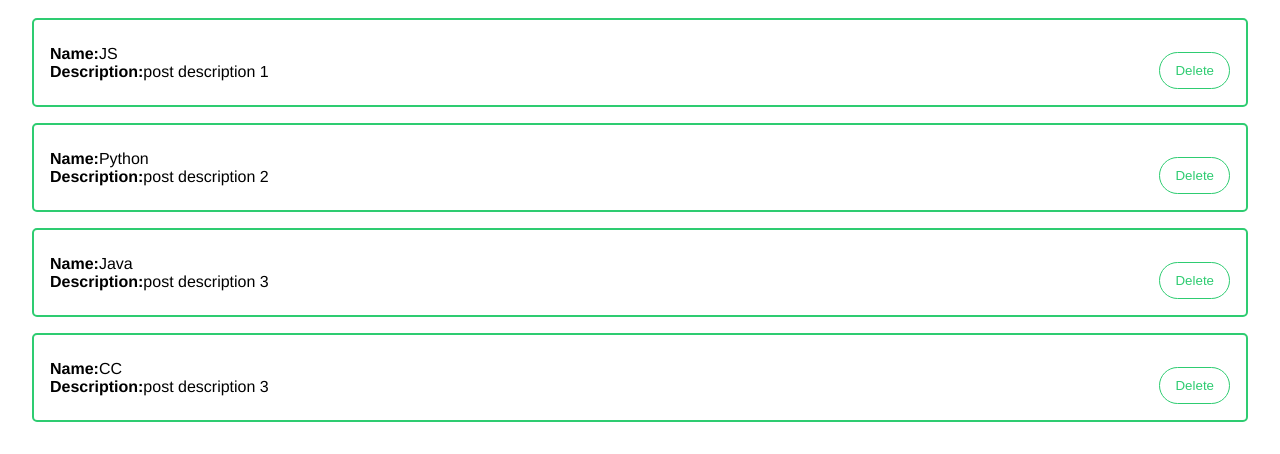
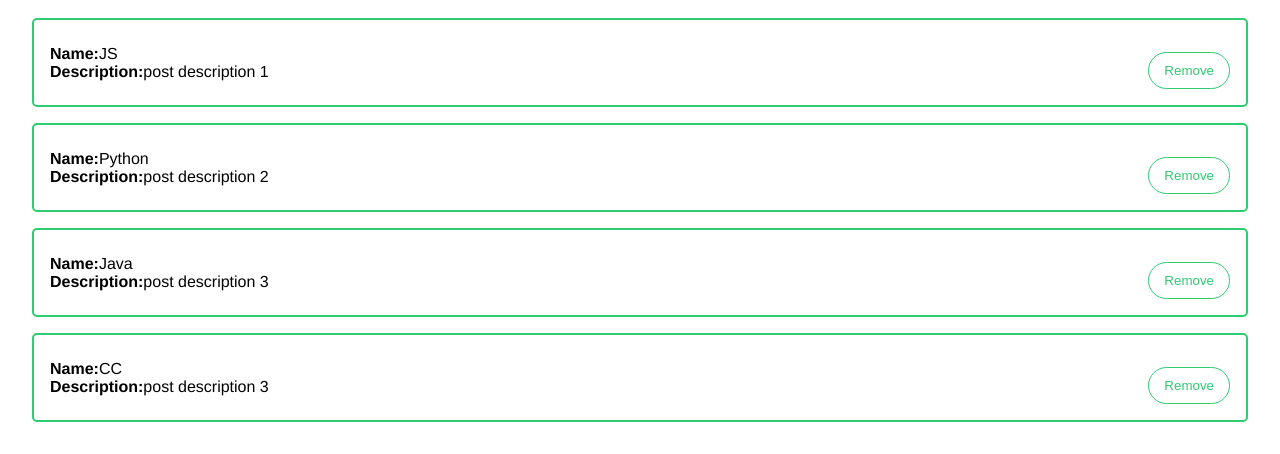
Before and after one commit to mvmoshchovskyi/developmentEnv, a Vue app: page /posts in a window 1280 px wide. Shown: the part 257-711 px from the top of the page. Built offline with nearby package versions, Linux system fonts and the light colour scheme.

Commit message:
Create Custom UI components

```diff
--- a/src/App.vue
+++ b/src/App.vue
@@ -15,12 +15,19 @@
   posts.push(newPost);
 };
 
+const removePost = (id: number): void => {
+  const index = posts.findIndex(post =>  post.id === id);
+  if (index !== -1) {
+    posts.splice(index, 1); // Remove the post using splice
+  }
+};
+
 </script>
 
 <template>
   <div class="app">
     <post-form @create="createPost"/>
-    <post-list :posts="posts"/>
+    <post-list :posts="posts" @remove="removePost" />
   </div>
 </template>
 
--- a/src/components/PostForm.vue
+++ b/src/components/PostForm.vue
@@ -1,6 +1,7 @@
 <script setup lang="ts">
 import { reactive } from 'vue';
 import { Post } from '@/types/post.ts';
+import CustomInput from '@/components/UI/CustomInput.vue';
 
 const emit = defineEmits<{
   create: [post: Post]
@@ -19,43 +20,35 @@
 <template>
   <form @submit.prevent="createPost">
     <h4>Create post</h4>
-    <input
-      class="input"
+    <custom-input
       type="text"
       placeholder="Name"
       v-model="post.title"
     />
-    <input
-      class="input"
+    <custom-input
       type="text"
       placeholder="Description"
       v-model="post.description"
     />
-    <button class="btn">Create</button>
+    <custom-button
+      class="btn__position"
+    >
+      Create
+    </custom-button>
   </form>
 </template>
 
 <style scoped lang="scss">
-@use '../styles/variables' as *; // Import all variables
+@use '../styles/variables' as *;
+
 form {
   display: flex;
   flex-direction: column;
 }
 
-.input {
-  width: 100%;
-  border: 2px solid $secondary-color;
-  padding: $base-padding;
-  margin-top: $base-margin;
-}
-
 .btn {
-  margin-top: $base-margin;
-  align-self: flex-end;
-  color: $secondary-color;
-  padding: 10px 15px;
-  background: none;
-  border: 1px solid $secondary-color;
-  border-radius: 20px;
+  &__position {
+    align-self: flex-end;
+  }
 }
 </style>
--- a/src/components/PostItem.vue
+++ b/src/components/PostItem.vue
@@ -1,6 +1,10 @@
 <script setup lang="ts">
+import CustomButton from '@/components/UI/CustomButton.vue';
+import { Post } from '@/types/post.ts';
 
-import { Post } from '@/types/post.ts';
+defineEmits<{
+  remove: [id: number];
+}>();
 
 const props = defineProps<{ post: Post }>();
 </script>
@@ -12,15 +16,21 @@
       <div><strong>Description:</strong>{{ props.post.description }}</div>
     </div>
     <div class="post__btns">
-      <button class="btn">Delete</button>
+      <custom-button
+        @click="$emit('remove', props.post.id)"
+      >
+        Remove
+      </custom-button>
     </div>
   </div>
 </template>
 
 <style scoped lang="scss">
+@use '../styles/variables' as *;
+
 .post {
   padding: $base-padding;
-  border: 2px solid $secondary-color; // Use the variable directly
+  border: 2px solid $secondary-color;
   border-radius: 5px;
   margin-top: $base-margin;
   display: flex;
@@ -28,14 +38,4 @@
   justify-content: space-between;
 }
 
-.btn {
-  margin-top: $base-margin;
-  align-self: flex-end;
-  color: $secondary-color;
-  padding: 10px 15px;
-  background: none;
-  border: 1px solid $secondary-color;
-  border-radius: 20px;
-
-}
 </style>
--- a/src/components/PostList.vue
+++ b/src/components/PostList.vue
@@ -1,6 +1,10 @@
 <script setup lang="ts">
+import PostItem from '@/components/PostItem.vue';
 import { Post } from '@/types/post.ts';
-import PostItem from '@/components/PostItem.vue';
+
+const emit = defineEmits<{
+  remove: [id: number];
+}>();
 
 const props = withDefaults(defineProps<{
   posts: Post[]
@@ -8,17 +12,27 @@
   posts: () => [] as Post[],
 });
 
+const removePost = (id: number): void => {
+  emit('remove', id);
+};
 </script>
 
 <template>
-  <div>
+  <div v-if="posts.length > 0">
     <h3>Post List</h3>
     <post-item
       v-for="post in props.posts"
       :key="post.id"
       :post="post"
+      @remove="removePost"
     />
   </div>
+  <h2
+    v-else
+    style="color: red"
+  >
+    List is empty
+  </h2>
 </template>
 
 <style scoped lang="scss">
--- /dev/null
+++ b/src/components/UI/CustomButton.vue
@@ -0,0 +1,24 @@
+<script setup lang="ts">
+defineOptions({
+  name: 'custom-button',
+});
+</script>
+
+<template>
+  <button class="btn">
+    <slot></slot>
+  </button>
+</template>
+
+<style scoped lang="scss">
+@use '../../styles/variables' as *;
+
+.btn {
+  margin-top: $base-margin;
+  color: $secondary-color;
+  padding: 10px 15px;
+  background: none;
+  border: 1px solid $secondary-color;
+  border-radius: 20px;
+}
+</style>
--- /dev/null
+++ b/src/components/UI/CustomInput.vue
@@ -0,0 +1,36 @@
+<script setup lang="ts">
+
+defineOptions({
+  name: 'custom-input',
+});
+
+const emit = defineEmits<{
+  // eslint-disable-next-line no-unused-vars
+  (event: 'update:modelValue', value: string | number): void;
+}>();
+
+defineProps<{ modelValue: string | number}>();
+
+const updateInput = (event: Event) => {
+  const target = event.target as HTMLInputElement; // Use 'event' here
+  emit('update:modelValue', target.value); // Emit the updated value
+};
+</script>
+
+<template>
+  <input
+    type="text"
+    class="input"
+    :value="modelValue"
+    @input="updateInput"
+  >
+</template>
+
+<style scoped lang="scss">
+.input {
+  width: 100%;
+  border: 2px solid $secondary-color;
+  padding: $base-padding;
+  margin-top: $base-margin;
+}
+</style>
--- /dev/null
+++ b/src/components/UI/index.ts
@@ -0,0 +1,7 @@
+import CustomButton from '@/components/UI/CustomButton.vue';
+import CustomInput from '@/components/UI/CustomInput.vue';
+
+export default [
+  CustomButton,
+  CustomInput,
+];
--- a/src/main.ts
+++ b/src/main.ts
@@ -1,5 +1,12 @@
 import { createApp } from 'vue';
 import App from './App.vue';
+import components from '@/components/UI/index.ts';
 import './styles/main.scss';
 
-createApp(App).mount('#app');
+const app = createApp(App);
+
+components.forEach(component => {
+  app.component(component.name ?? 'CustomComponent', component);
+});
+
+app.mount('#app');
--- a/tsconfig.json
+++ b/tsconfig.json
@@ -23,7 +23,6 @@
 		// Вказує, що TypeScript повинен вирішувати модулі аналогічно до того, як це роблять інструменти збірки, такі як Webpack або Vite.
 		"allowImportingTsExtensions": true,
 		// Дозволяє імпорт файлів з розширенням .ts або .tsx прямо в коді. Наприклад, можна писати import { x } from './file.ts'.
-		"isolatedModules": true,
 		// Кожен файл обробляється як окремий модуль. Це корисно для сумісності з інструментами, які компілюють файли один за одним, наприклад Babel.
 		"noEmit": true,
 		// Запобігає генерації .js файлів після компіляції TypeScript. Корисно, якщо інший інструмент (наприклад, Webpack або Vite) займається створенням збірки.
```
